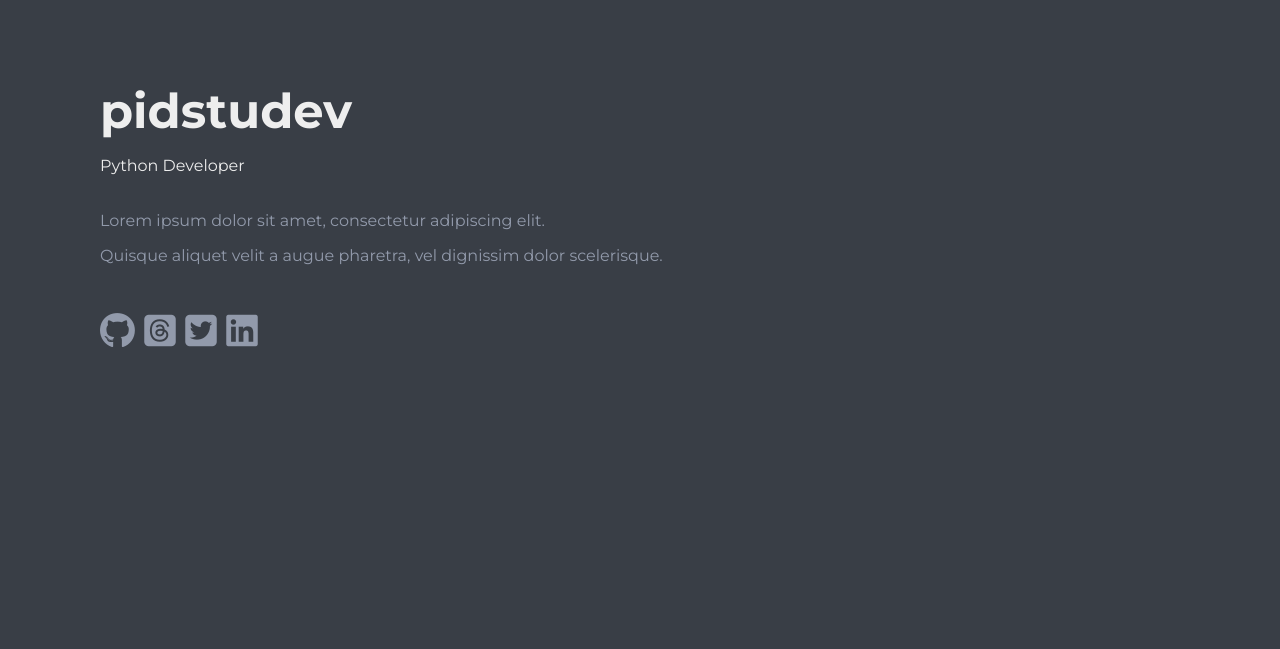
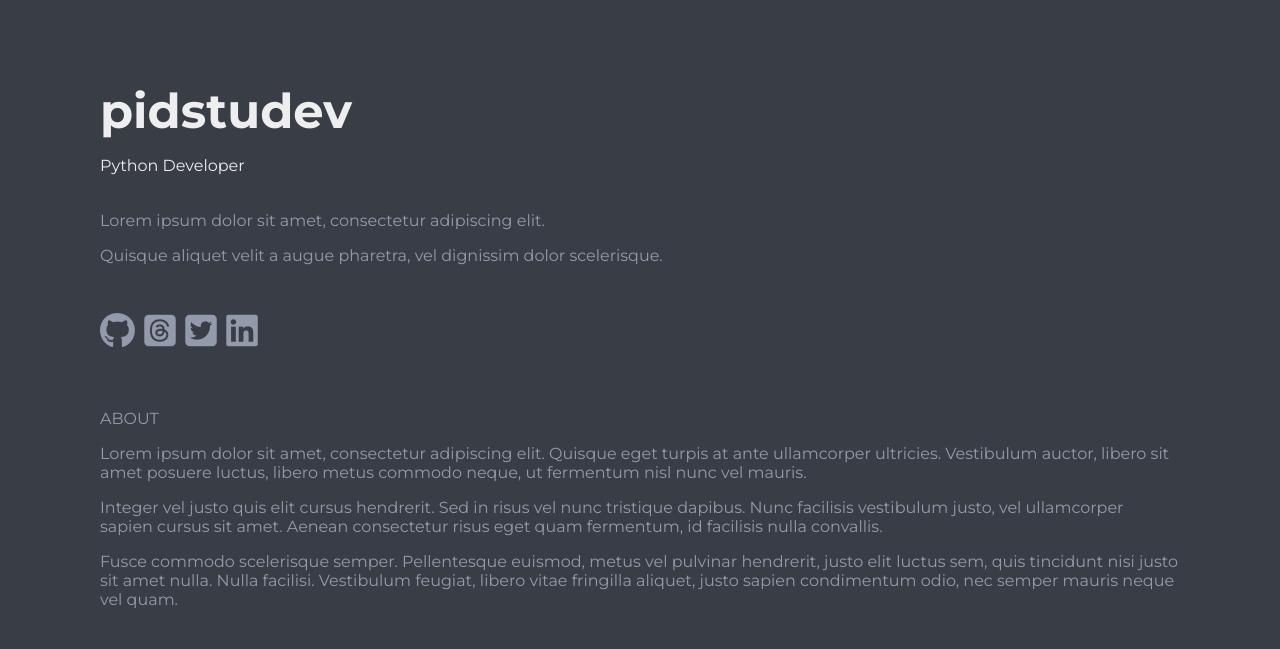
Before and after one commit to nubcoder420/Professional-Portfolio-Projects, a plain HTML site: page Day 82 - Python Web Development - Portfolio Website/index.html in a window 1280 px wide. Drawn offline with Linux system fonts and the light colour scheme.

Commit message:
Add and Update About Section

```diff
--- a/Day 82 - Python Web Development - Portfolio Website/assets/css/styles.css
+++ b/Day 82 - Python Web Development - Portfolio Website/assets/css/styles.css
@@ -9,6 +9,7 @@ body {
 header {
     padding: 20px;
     margin-left: 72px;
+    margin-right: 72px;
     margin-top: 30px;
 }
 
@@ -45,3 +46,12 @@ nav i {
     color: #EEEEEE;
     margin-bottom: 24px;
 }
+
+
+/* Sections */
+
+.section {
+    padding: 20px 20px;
+    margin-left: 72px;
+    margin-right: 72px;
+}
--- a/Day 82 - Python Web Development - Portfolio Website/index.html
+++ b/Day 82 - Python Web Development - Portfolio Website/index.html
@@ -5,7 +5,7 @@
 
     <meta charset="UTF-8">
     <meta name="viewport" content="width=device-width, initial-scale=1.0">
-    <title>Document</title>
+    <title>pidstudev</title>
 
     <!-- Fonts -->
     <link rel="preconnect" href="https://fonts.googleapis.com">
@@ -56,6 +56,30 @@
 
     </header>
 
+    <section class="section">
+
+        <p class="section-name">ABOUT</p>
+
+        <p>
+            Lorem ipsum dolor sit amet, consectetur adipiscing elit. Quisque eget turpis at ante ullamcorper ultricies.
+            Vestibulum auctor, libero sit amet posuere luctus, libero metus commodo neque, ut fermentum nisl nunc vel
+            mauris.
+        </p>
+
+        <p>
+            Integer vel justo quis elit cursus hendrerit. Sed in risus vel nunc tristique dapibus. Nunc facilisis
+            vestibulum justo, vel ullamcorper sapien cursus sit amet. Aenean consectetur risus eget quam fermentum, id
+            facilisis nulla convallis.
+        </p>
+
+        <p>
+            Fusce commodo scelerisque semper. Pellentesque euismod, metus vel pulvinar hendrerit, justo elit luctus sem,
+            quis tincidunt nisi justo sit amet nulla. Nulla facilisi. Vestibulum feugiat, libero vitae fringilla
+            aliquet, justo sapien condimentum odio, nec semper mauris neque vel quam.
+        </p>
+
+    </section>
+
 </body>
 
 </html>
```
